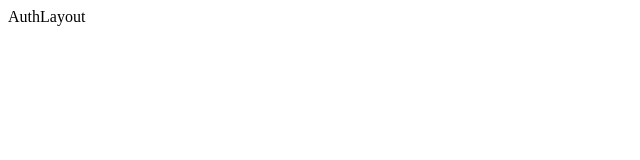
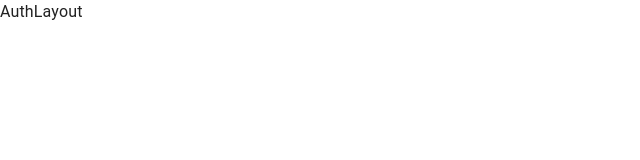
Before and after one commit to IngeScobedo/react-template, a React (Vite) app: page / in a window 1280 px wide. Shown: the top 160 px of the page, without its empty margins (0-640 px from the left). Built offline with nearby package versions, Linux system fonts and the light colour scheme.

Commit message:
Add material ui and app theme

```diff
--- a/package.json
+++ b/package.json
@@ -21,6 +21,10 @@
     "cypress:run": "cypress run --config video=false --component"
   },
   "dependencies": {
+    "@emotion/react": "^11.10.6",
+    "@emotion/styled": "^11.10.6",
+    "@mui/material": "^5.11.15",
+    "eslint-plugin-material-ui": "^1.0.1",
     "react": "^18.2.0",
     "react-dom": "^18.2.0",
     "react-router-dom": "^6.9.0"
@@ -42,6 +46,7 @@
     "@types/react-dom": "^18.0.11",
     "@types/testing-library__jest-dom": "^5.14.5",
     "@typescript-eslint/eslint-plugin": "^5.57.0",
+    "@typescript-eslint/parser": "^5.57.0",
     "@vitejs/plugin-react": "^3.1.0",
     "@vitest/coverage-c8": "^0.29.8",
     "@vitest/ui": "^0.29.8",
--- a/src/NotesApp.tsx
+++ b/src/NotesApp.tsx
@@ -1,10 +1,13 @@
 import { BrowserRouter } from 'react-router-dom'
 import NotesAppRouter from './router/NotesAppRouter'
+import { AppTheme } from './theme'
 const NotesApp = () => {
 
   return (
     <BrowserRouter>
-      <NotesAppRouter />
+      <AppTheme>
+        <NotesAppRouter />
+      </AppTheme>
     </BrowserRouter>
   )
 }
--- /dev/null
+++ b/src/theme/AppTheme.tsx
@@ -0,0 +1,19 @@
+import CssBaseline from '@mui/material/CssBaseline'
+import { ThemeProvider } from '@mui/material/styles/'
+import { ReactNode } from 'react'
+import blueTheme from './blueTheme'
+
+interface Props {
+    children: ReactNode
+}
+
+const AppTheme = ({ children }: Props) => {
+  return (
+    <ThemeProvider theme={blueTheme}>
+      <CssBaseline />
+      {children}
+    </ThemeProvider>
+  )
+}
+
+export default AppTheme
--- /dev/null
+++ b/src/theme/blueTheme.ts
@@ -0,0 +1,17 @@
+import { createTheme } from '@mui/material'
+
+const blueTheme = createTheme({
+  palette: {
+    primary: {
+      main: '#262254'
+    },
+    secondary: {
+      main: '#543884'
+    },
+    error: {
+      main: '#543884'
+    }
+  }
+})
+
+export default blueTheme
--- /dev/null
+++ b/src/theme/index.ts
@@ -0,0 +1 @@
+export { default as AppTheme} from "./AppTheme";
```
Also changed, not shown: .eslintrc.cjs, 1 other file (tests, documents, lock files or other folders).
